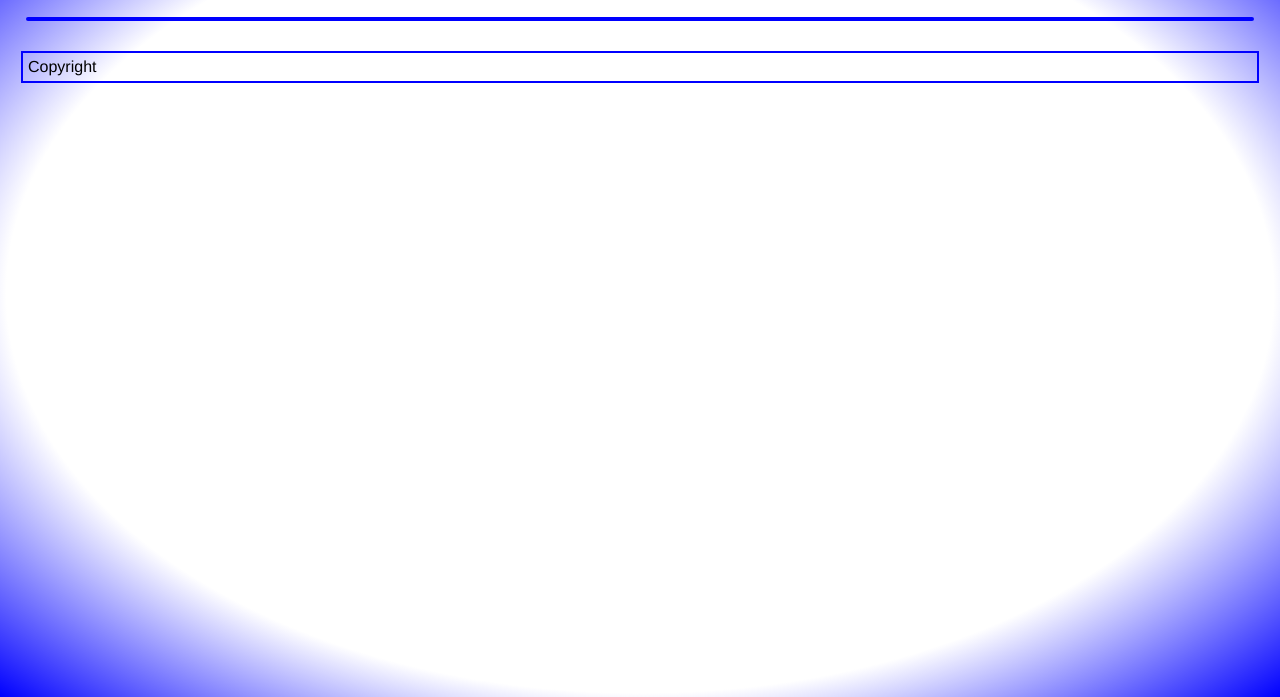
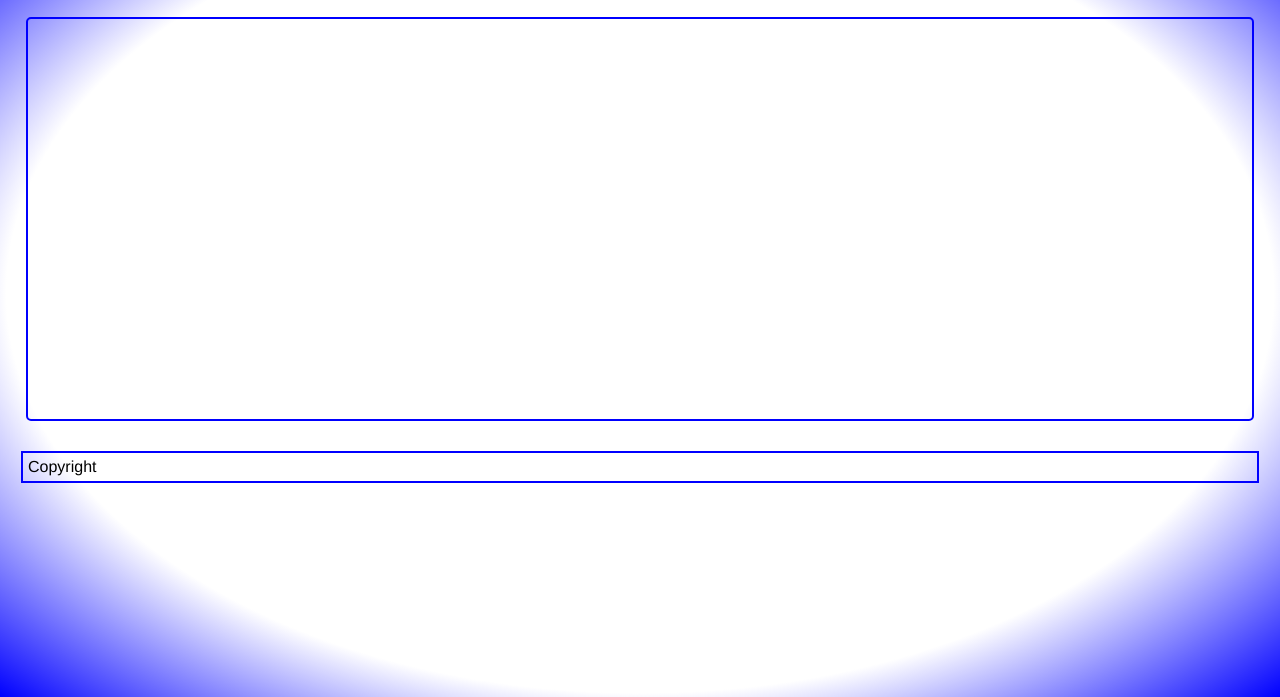
Before and after one commit to asdt560/Awesome-books, a website: page index.html in a window 1280 px wide. Shown: the part 111-808 px from the top of the page. Drawn offline with Linux system fonts and the light colour scheme.

Commit message:
fix issue

```diff
--- a/styles.css
+++ b/styles.css
@@ -75,6 +75,8 @@ p {
   border: 2px solid blue;
   border-radius: 5px;
   width: 100%;
+  height: 400px;
+  overflow-x: auto;
 }
 
 .book {
```
